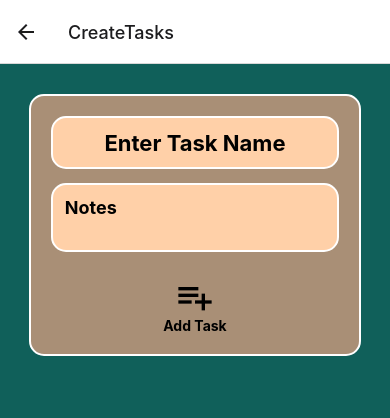
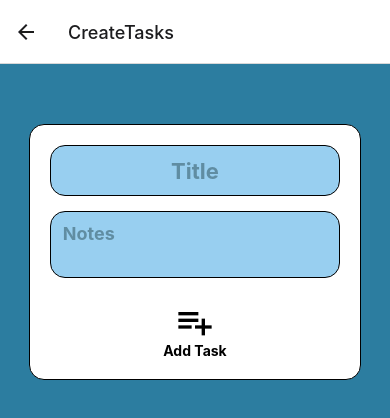
Before and after one commit to Deuzez916/TasksToDo, a React Native app: screen /CreateTasks in a window 390 px wide. Shown: the top 418 px of the page. Built offline with nearby package versions, Linux system fonts and the light colour scheme.

Commit message:
change some colors and alert buttons

```diff
--- a/CreateTasks.js
+++ b/CreateTasks.js
@@ -15,6 +15,7 @@ import DateTimePicker from "@react-native-community/datetimepicker";
 import { MaterialIcons } from "@expo/vector-icons";
 import { Entypo } from "@expo/vector-icons";
 import * as Haptics from "expo-haptics";
+import { Alert } from "react-native";
 
 export default function CreateTasks({ navigation, route }) {
   const [date, setDate] = useState(new Date());
@@ -28,19 +29,16 @@ export default function CreateTasks({ navigation, route }) {
   const [todoNotes, setTodoNotes] = useState("");
 
   const addTaskToHomeScreen = () => {
+    if (todoTitle != "") {
       const newTask = {
         Task: todoTitle,
         Deadline: deadline,
         Notes: todoNotes,
       };
-    /*
-    navigation.navigate("HomeScreen", {
-      newTask: newTask,
-    });
-    */
       navigation.navigate({name: "HomeScreen", params: {
         newTask: newTask
       }, merge: true});
+    } else (Alert.alert("Title Required"))
   };
 
   return (
@@ -50,7 +48,8 @@ export default function CreateTasks({ navigation, route }) {
         <View style={styles.inputContainer}>
           <TextInput
             style={styles.input}
-            placeholder="Enter Task Name"
+            placeholder="Title"
+            placeholderTextColor={'#608da2'}
             value={todoTitle}
             onChangeText={setTodoTitle}
           />
@@ -60,6 +59,7 @@ export default function CreateTasks({ navigation, route }) {
           <TextInput
             style={styles.NotesInput}
             placeholder="Notes"
+            placeholderTextColor={'#608da2'}
             multiline={true}
             value={todoNotes}
             onChangeText={setTodoNotes}
@@ -92,26 +92,26 @@ export default function CreateTasks({ navigation, route }) {
 const styles = StyleSheet.create({
   container: {
     flex: 1,
-    backgroundColor: "#10605a",
+    backgroundColor: "#2c7da0",
     alignItems: "center",
     justifyContent: "flex-start",
   },
   card: {
-    backgroundColor: "#a98f76",
+    backgroundColor: "#fff",
     width: "85%",
     borderRadius: 15,
-    borderWidth: 2,
-    borderColor: "#fff",
+    borderWidth: 1,
+    borderColor: "#000",
     padding: 20,
-    marginTop: 30,
+    marginTop: 60,
   },
   inputContainer: {
     maxHeight: '65%',
     width: "100%",
-    backgroundColor: "#ffd0a8",
+    backgroundColor: "#98cff0",
     borderRadius: 15,
-    borderWidth: 2,
-    borderColor: "#fff",
+    borderWidth: 1,
+    borderColor: "#000",
     padding: "4%",
     marginBottom: "5%",
     textAlign: "center",
--- a/HomeScreen.js
+++ b/HomeScreen.js
@@ -162,7 +162,7 @@ export default function HomeScreen({ navigation, route }) {
 const styles = StyleSheet.create({
   container: {
     flex: 1,
-    backgroundColor: "#01605a",
+    backgroundColor: "#2c7da0",
     alignItems: "center",
   },
 });
--- a/TaskPage.js
+++ b/TaskPage.js
@@ -18,6 +18,8 @@ import { Entypo } from "@expo/vector-icons";
 import * as Haptics from "expo-haptics";
 import { MaterialIcons } from "@expo/vector-icons";
 import HomeScreen from "./HomeScreen";
+import { Ionicons } from "@expo/vector-icons";
+import { MaterialCommunityIcons } from "@expo/vector-icons";
 
 export default function TaskPage({ navigation, route, props }) {
   const [taskTitle, setTaskTitle] = useState(route.params.toDoItems.Task);
@@ -33,25 +35,21 @@ export default function TaskPage({ navigation, route, props }) {
   };
 
   const saveTask = () => {
-    console.log("ReName");
-    /*
-      navigation.navigate({
-        name: "HomeScreen",
-        params: { rename: taskTitle, rownumb: route.params.rownumb },
-        merge: true
-      });
-      */
-
+    if (taskTitle != "") {
       const renamedTask = {
         Task: taskTitle,
         Notes: todoNotes,
       };
-
-      navigation.navigate({name: "HomeScreen", params: {
-        renameTask: renamedTask,
-        rowNumber: route.params.rowNumber
-      }, merge: true});
-  }
+      navigation.navigate({
+        name: "HomeScreen",
+        params: {
+          renameTask: renamedTask,
+          rowNumber: route.params.rowNumber,
+        },
+        merge: true,
+      });
+    } else (Alert.alert("Title Required"))
+  };
 
   return (
     <TouchableWithoutFeedback onPress={Keyboard.dismiss}>
@@ -60,6 +58,8 @@ export default function TaskPage({ navigation, route, props }) {
           <View style={styles.inputContainer}>
             <TextInput
               style={styles.input}
+              placeholder="Title"
+              placeholderTextColor={'#608da2'}
               value={taskTitle}
               onChangeText={setTaskTitle}
             />
@@ -69,6 +69,7 @@ export default function TaskPage({ navigation, route, props }) {
             <TextInput
               style={styles.NotesInput}
               placeholder="Notes"
+              placeholderTextColor={'#608da2'}
               multiline={true}
               value={todoNotes}
               onChangeText={setTodoNotes}
@@ -83,39 +84,42 @@ export default function TaskPage({ navigation, route, props }) {
             }}
           >
             <View style={{ flexDirection: "column" }}>
-              <AntDesign
-                style={{ alignSelf: "center" }}
-                name="delete"
+              <MaterialCommunityIcons
+                name="delete-circle"
                 size={40}
-                color="#f00"
+                color="#d9381d"
                 onPress={() => {
-                  Alert.alert(
-                    'Delete',
-                    'Do you want to delete this Task?',
-                    [
-                      {
-                        text: 'Cancel',
-                        Haptics: Haptics.notificationAsync(Haptics.NotificationFeedbackType.Success),
-                        style: 'cancel'
-                      },
-                      {
-                        text: 'Delete',
-                        onPress: () => deleteTask(),
-                        style: 'default'
-                      }
-                    ]
-                  )
+                  Alert.alert("Delete", "Do you want to delete this Task?", [
+                    {
+                      text: "Cancel",
+                      Haptics: Haptics.notificationAsync(
+                        Haptics.NotificationFeedbackType.Success
+                      ),
+                      style: "cancel",
+                    },
+                    {
+                      text: "Delete",
+                      onPress: () => deleteTask(),
+                      style: "default",
+                    },
+                  ]);
                 }}
               />
-              <Text style={{ textAlign: "center", fontWeight: "bold" }}>
+              <Text
+                style={{
+                  textAlign: "center",
+                  fontWeight: "bold",
+                  color: "#000",
+                }}
+              >
                 Delete
               </Text>
             </View>
             <View style={{ flexDirection: "column" }}>
-              <Entypo
-                name="save"
+              <Ionicons
+                name="ios-checkmark-circle"
                 size={40}
-                color="#01606a"
+                color="#aef359"
                 onPress={() => {
                   Haptics.notificationAsync(
                     Haptics.NotificationFeedbackType.Success
@@ -123,7 +127,13 @@ export default function TaskPage({ navigation, route, props }) {
                   saveTask();
                 }}
               />
-              <Text style={{ textAlign: "center", fontWeight: "bold" }}>
+              <Text
+                style={{
+                  textAlign: "center",
+                  fontWeight: "bold",
+                  color: "#000",
+                }}
+              >
                 Save
               </Text>
             </View>
@@ -137,26 +147,26 @@ export default function TaskPage({ navigation, route, props }) {
 const styles = StyleSheet.create({
   container: {
     flex: 1,
-    backgroundColor: "#01605a",
+    backgroundColor: "#2c7da0",
     alignItems: "center",
   },
   card: {
-    backgroundColor: "#a98f76",
+    backgroundColor: "#fff",
     width: "85%",
-    maxHeight: '80%',
+    maxHeight: "80%",
     borderRadius: 15,
-    borderWidth: 2,
-    borderColor: "#fff",
+    borderWidth: 1,
+    borderColor: "#000",
     padding: 20,
-    marginTop: 30,
+    marginTop: 60,
   },
   inputContainer: {
-    maxHeight: '65%',
+    maxHeight: "65%",
     width: "100%",
-    backgroundColor: "#ffd0a8",
-    borderRadius: 15,
-    borderWidth: 2,
-    borderColor: "#fff",
+    backgroundColor: "#98cff0",
+    borderRadius: 10,
+    borderWidth: 1,
+    borderColor: "#000",
     padding: "4%",
     marginBottom: "5%",
     textAlign: "center",
@@ -166,11 +176,11 @@ const styles = StyleSheet.create({
     marginLeft: 10,
     textAlign: "center",
     fontWeight: "bold",
-    textAlignVertical: 'bottom'
+    textAlignVertical: "bottom",
   },
   NotesInput: {
     fontSize: 18,
-    maxHeight: '100%',
+    maxHeight: "100%",
     fontWeight: "bold",
     width: "100%",
     textAlignVertical: "bottom",
--- a/Todorow.js
+++ b/Todorow.js
@@ -13,6 +13,7 @@ import {
 import RNCheckboxCard from "react-native-checkbox-card";
 import { AntDesign } from "@expo/vector-icons";
 
+
 export default function Todorow(props, route) {
   return (
     <View style={rowstyles.todorow}>
@@ -24,7 +25,7 @@ export default function Todorow(props, route) {
           ]}
         >
           {props.toDoInfo.isdone && (
-            <AntDesign name="checkcircleo" size={24} color="#000"/>
+            <AntDesign name="checkcircleo" size={35} color="#000"/>
           )}
         </View>
       </TouchableOpacity>
@@ -46,27 +47,29 @@ export default function Todorow(props, route) {
 const rowstyles = StyleSheet.create({
   todorow: {
     flex: 1,
-    backgroundColor: "#ffd0a8",
+    backgroundColor: "#fff",
     alignItems: "center",
     justifyContent: "space-between",
     flexDirection: "row",
-    borderRadius: 15,
-    borderWidth: 2,
-    borderColor: "#fff",
+    borderRadius: 20,
+    borderWidth: 1,
+    borderColor: "#000",
   },
   checkbox: {
     backgroundColor: "#fff",
-    width: 25,
-    height: 25,
-    borderRadius: 12,
-    borderWidth: 1,
-    borderColor: "Black",
+    width: 35,
+    height: 35,
+    borderRadius: 25,
+    borderWidth: 2,
+    borderColor: "#000",
     justifyContent: "center",
     alignItems: "center",
     marginLeft: 15,
     marginRight: 15,
   },
   taskText: {
+    marginTop: '3%',
+    marginBottom: '3%',
     fontSize: 22,
     color: "#000",
     fontWeight: "bold",
@@ -76,7 +79,8 @@ const rowstyles = StyleSheet.create({
     textDecorationLine: "line-through",
   },
   checked: {
-    backgroundColor: "#01505a",
+    backgroundColor: "#aef359",
+    borderWidth: 0,
   },
   estimatedDeadline: {
     flexDirection: "column",
--- a/package.json
+++ b/package.json
@@ -19,6 +19,7 @@
     "react": "18.2.0",
     "react-native": "0.72.6",
     "react-native-checkbox-card": "^1.0.1",
+    "react-native-linear-gradient": "^2.8.3",
     "react-native-safe-area-context": "^4.6.3",
     "react-native-screens": "~3.22.0"
   },
```
Also changed, not shown: 1 other file (tests, documents, lock files or other folders). Lines whose indentation alone changed are shown as unchanged.
